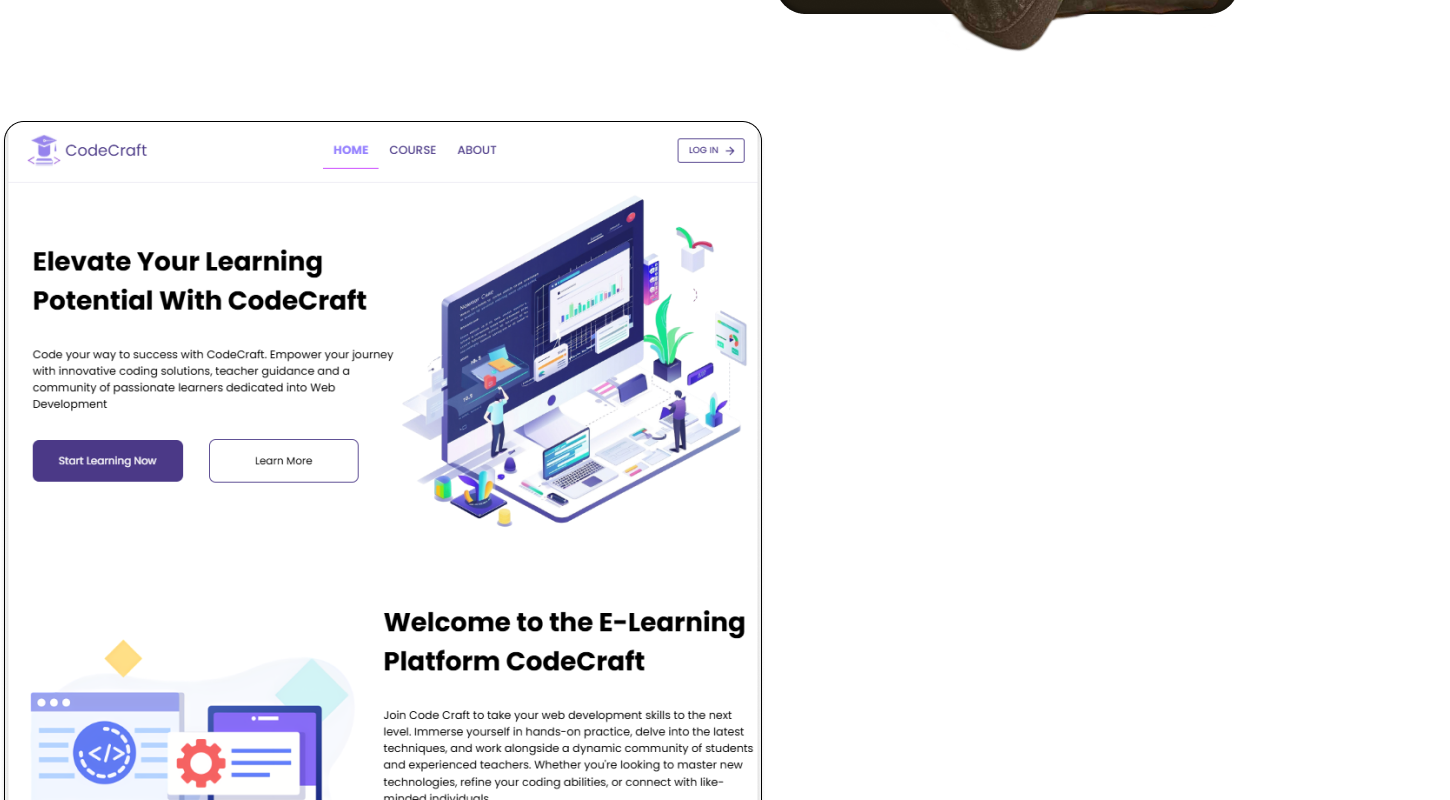
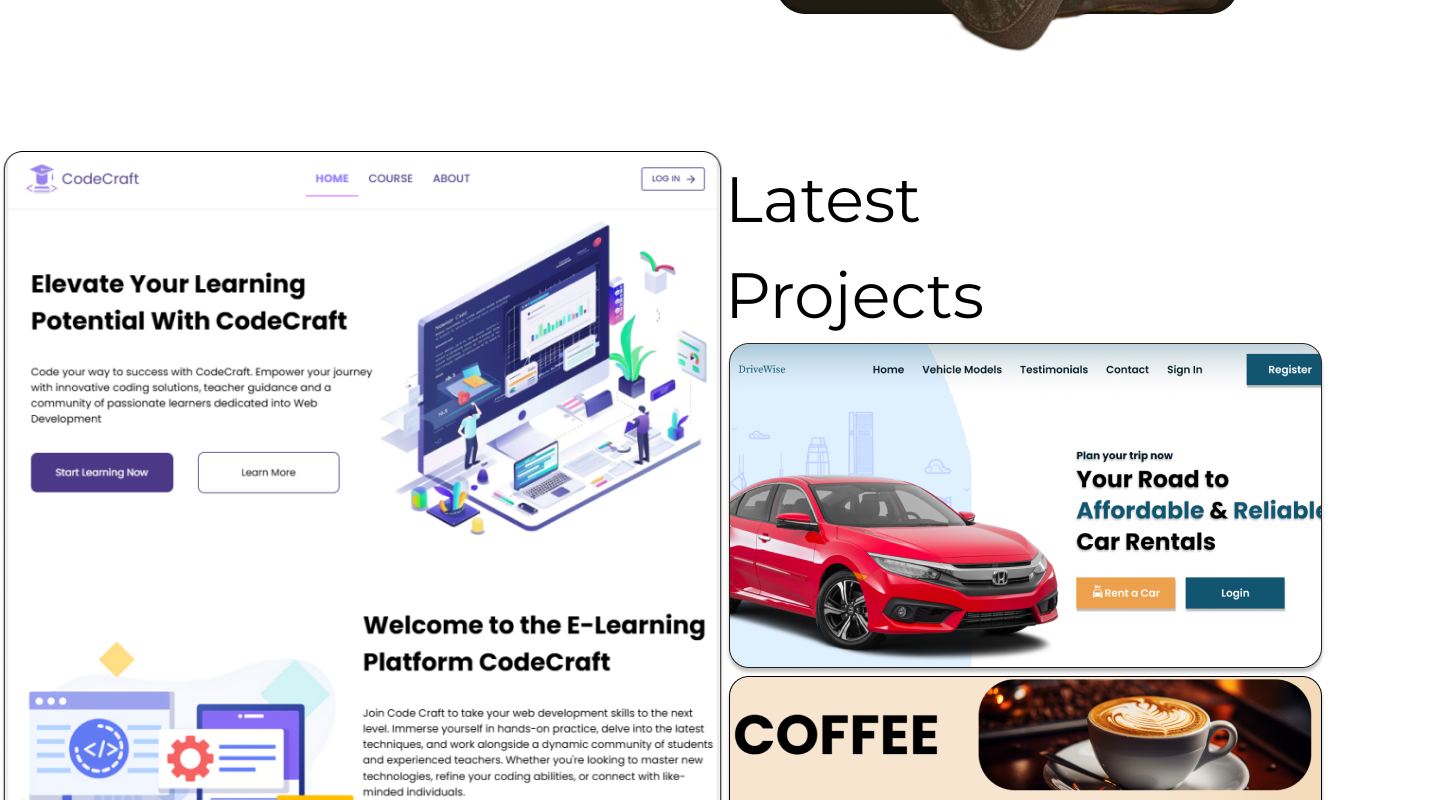
Before and after one commit to AlexaCastillo1010/Portfolio, a React (Vite) app in the folder portfolio/: page / in a window 1280 px wide. Shown: the part 800-1600 px from the top of the page, 1450 px wide, since content can reach past the window. Built offline with nearby package versions, Linux system fonts and the light colour scheme.

Commit message:
with projects part

```diff
--- a/portfolio/src/components/css/projects.css
+++ b/portfolio/src/components/css/projects.css
@@ -0,0 +1,14 @@
+.projects{
+    margin-top: 30px;
+    width: 1450px;
+    height: 900px;
+    display: flex;
+}
+
+.codecraft{
+    width: 50%;
+    height: 100%;
+}
+.latest{
+    font-size: 64px;
+}
--- a/portfolio/src/components/projects.jsx
+++ b/portfolio/src/components/projects.jsx
@@ -1,11 +1,19 @@
 import "../index.css"
+import "./css/projects.css";
 import codecraftimg from "./image/codecraftimg.png"
+import carimg from "./image/car.png"
+import coffeeimg from "./image/coffee.png"
 export default function Projects(){
     return(
         <div className="projects">
             <div className="codecraft">
                 <img src={codecraftimg} alt="" />
             </div>
+            <div className="latestprojects">
+                <h1 className="latest">Latest <br />Projects</h1>
+                <img src={carimg} alt="" />
+                <img src={coffeeimg} alt="" />
+            </div>
         </div>
     );
 }
```
Also changed, not shown: portfolio/src/components/image/car.png (added), portfolio/src/components/image/coffee.png (added).
